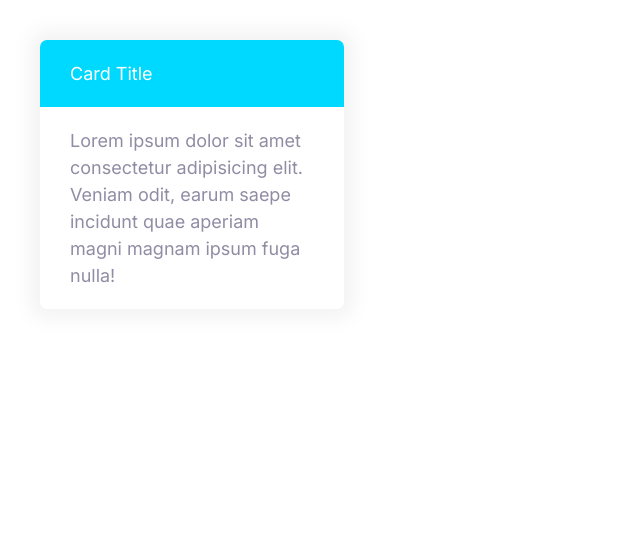
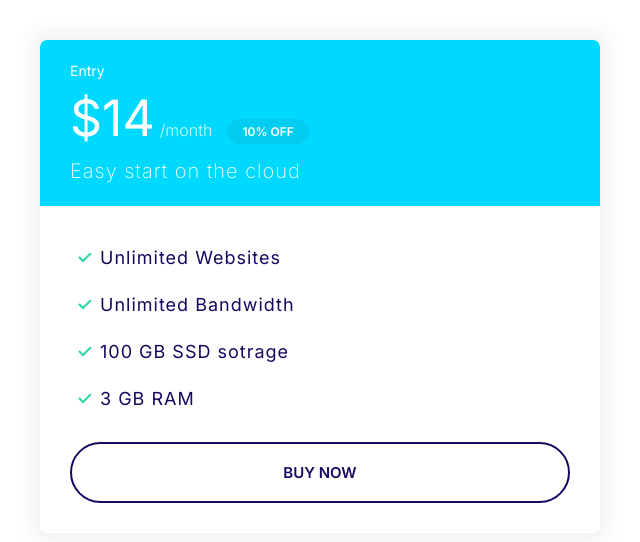
Before and after one commit to KotaIshihara0329/moshify, a plain HTML site: page index.html in a window 1280 px wide. Shown: the whole page, without its empty margins (0-640 px from the left). Drawn offline with Linux system fonts and the light colour scheme.

Commit message:
Complete plans.

```diff
--- a/CSS/style.css
+++ b/CSS/style.css
@@ -24,7 +24,7 @@ html {
 
 
 body {
-    font-family: Inter, 'Arial Narrow', Arial, sans-serif;
+    font-family: 'Inter', 'Arial Narrow', Arial, sans-serif;
     font-size: 2.4rem;
     line-height: 1.5;
     color: var(--color-body);
@@ -127,6 +127,7 @@ a {
 
 .badge--small {
     font-size: 1.6rem;
+    padding: 0.5rem 1.5rem;
 }
 
 @media screen and (min-width: 1024px) {
@@ -338,3 +339,59 @@ a {
     color: #fff;
 
 }
+
+.card--secondary .badge--secondary {
+    background: #02cdf1;
+}
+
+
+
+
+
+
+/* Plans */
+
+.plan__name {
+    color: white;
+    margin: 0;
+    font-weight: 500;
+    font-size: 2.4rem;
+}
+
+.plan__price {
+    font-size: 6rem;
+}
+
+.plan__billing-cycle {
+    font-size: 2.4rem;
+    font-weight: 300;
+    opacity: 0.8;
+    margin-right: 1rem;
+}
+
+.plan__description {
+    font-size: 2rem;
+    font-weight: 100;
+    letter-spacing: 1px;
+    display: block;
+
+}
+
+.plan .list__item {
+    margin-bottom: 2rem;
+    letter-spacing: 1px;
+}
+
+@media screen and (min-width:1024px) {
+    .plan__name {
+        font-size: 1.4rem;
+    }
+
+    .plan__price {
+        font-size: 5rem;
+    }
+
+    .plan__billing-cycle {
+        font-size: 1.6rem;
+    }
+}
--- a/index.html
+++ b/index.html
@@ -8,19 +8,32 @@
     <link rel="preconnect" href="https://fonts.googleapis.com" />
     <link rel="preconnect" href="https://fonts.gstatic.com" crossorigin />
     <link
-      href="https://fonts.googleapis.com/css2?family=Inter:wght@400;600;700&display=swap"
+      href="https://fonts.googleapis.com/css2?family=Inter:wght@200;300;400;600;700&display=swap"
       rel="stylesheet"
     />
     <link rel="stylesheet" href="CSS/normalize.css" />
     <link rel="stylesheet" href="CSS/style.css" />
   </head>
   <body>
-    <div style="width: 30%; padding: 4rem">
-      <div class="card card--secondary">
-        <header class="card__header">Card Title</header>
-        <div class="card__body">
-          Lorem ipsum dolor sit amet consectetur adipisicing elit. Veniam odit,
-          earum saepe incidunt quae aperiam magni magnam ipsum fuga nulla!
+    <div style="width: 50%; padding: 4rem">
+      <div class="plan">
+        <div class="card card--secondary">
+          <header class="card__header">
+            <h3 class="plan__name">Entry</h3>
+            <span class="plan__price">$14</span>
+            <span class="plan__billing-cycle">/month</span>
+            <span class="badge badge--secondary badge--small">10% OFF</span>
+            <span class="plan__description">Easy start on the cloud</span>
+          </header>
+          <div class="card__body">
+            <ul class="list list--tick">
+              <li class="list__item">Unlimited Websites</li>
+              <li class="list__item">Unlimited Bandwidth</li>
+              <li class="list__item">100 GB SSD sotrage</li>
+              <li class="list__item">3 GB RAM</li>
+            </ul>
+            <button class="btn btn--outline btn--block">Buy Now</button>
+          </div>
         </div>
       </div>
     </div>
```
